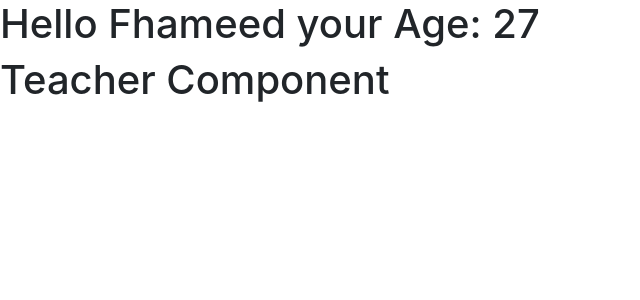
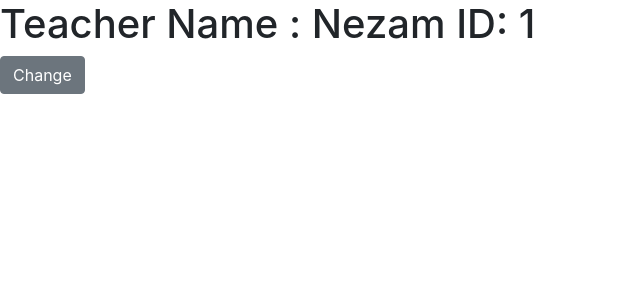
Before and after one commit to nezam0003/React-JS, a React (Create React App) app in the folder geekyshow/my-app/: page / in a window 1280 px wide. Shown: the top 300 px of the page, without its empty margins (0-640 px from the left). Built offline with nearby package versions, Linux system fonts and the light colour scheme.

Commit message:
life cycle method - Updating Phase

```diff
--- /dev/null
+++ b/geekyshow/my-app/src/Life-Cycle-Method/Updating/App.jsx
@@ -0,0 +1,9 @@
+import React, { Component } from "react";
+import Teacher from "./Teacher";
+
+export default class App extends Component {
+  render() {
+    console.log("App - Component called");
+    return <Teacher />;
+  }
+}
--- /dev/null
+++ b/geekyshow/my-app/src/Life-Cycle-Method/Updating/Student.jsx
@@ -0,0 +1,29 @@
+import React, { Component } from "react";
+
+export default class Student extends Component {
+  state = {
+    sName: this.props.name,
+    sId: this.props.id,
+  };
+  static getDerivedStateFromProps({ name, id }, { sName, sId }) {
+    console.log("Student - get derived state from props called");
+    console.log(name, id);
+    console.log(sName, sId);
+    if (name !== sName && id !== sId) {
+      return {
+        sName: name,
+        sId: id,
+      };
+    }
+    return null;
+  }
+  render() {
+    console.log("Student - component called");
+    const { sName: name, sId: id } = this.state;
+    return (
+      <h1>
+        Teacher Name : {name} ID: {id}
+      </h1>
+    );
+  }
+}
--- /dev/null
+++ b/geekyshow/my-app/src/Life-Cycle-Method/Updating/Teacher.jsx
@@ -0,0 +1,27 @@
+import React, { Component } from "react";
+import Student from "./Student";
+import { Button } from "reactstrap";
+
+export default class Teacher extends Component {
+  state = {
+    name: "Nezam",
+    id: 1,
+  };
+  handleClick = () => {
+    console.log("button clicked");
+    this.setState({
+      name: "fhameed",
+      id: this.state.id + 1,
+    });
+  };
+  render() {
+    console.log("Teacher - component called");
+    const { name, id } = this.state;
+    return (
+      <div>
+        <Student name={name} id={id} />
+        <Button onClick={this.handleClick}>Change</Button>
+      </div>
+    );
+  }
+}
--- a/geekyshow/my-app/src/index.js
+++ b/geekyshow/my-app/src/index.js
@@ -13,5 +13,9 @@ import "../node_modules/bootstrap/dist/css/bootstrap.css";
 // ReactDOM.render(<App />, document.getElementById("root"));
 
 /************* Mounting in React *********/
-import App from "./Life-Cycle-Method/Mounting/App";
+// import App from "./Life-Cycle-Method/Mounting/App";
+// ReactDOM.render(<App name="I am App Props" />, document.getElementById("root"));
+
+/************* Updating in React *********/
+import App from "./Life-Cycle-Method/Updating/App";
 ReactDOM.render(<App name="I am App Props" />, document.getElementById("root"));
```
